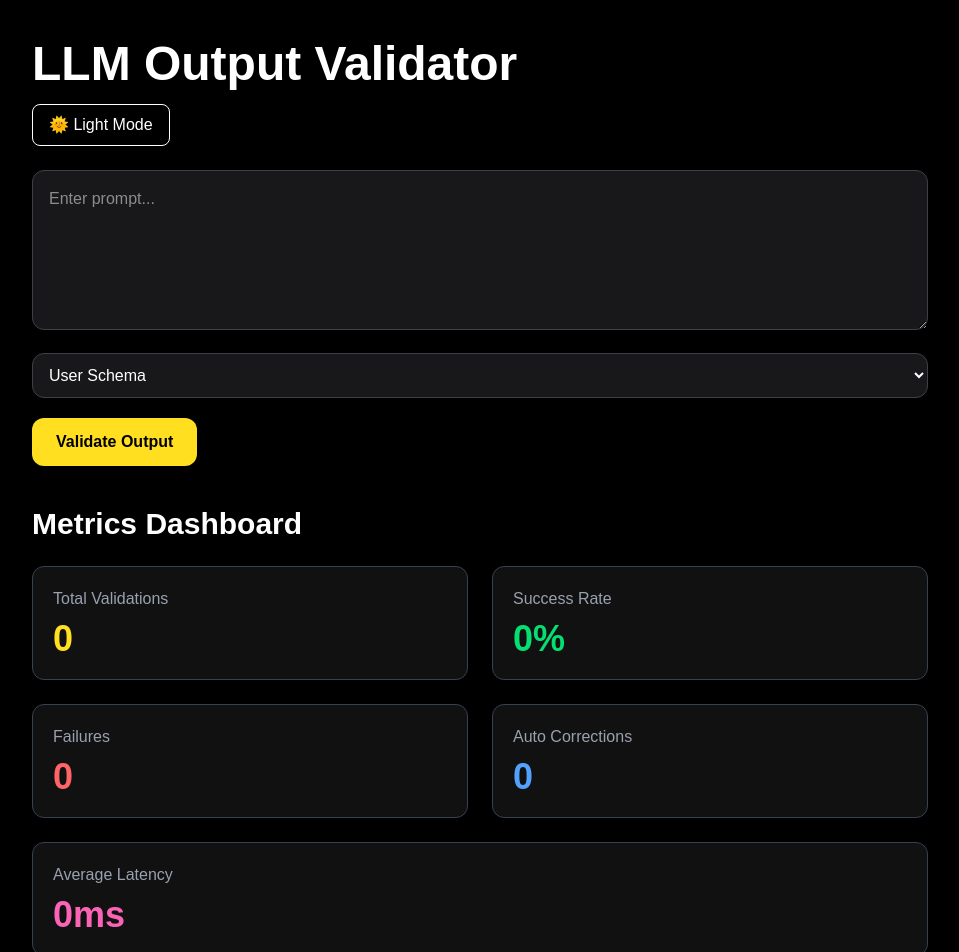
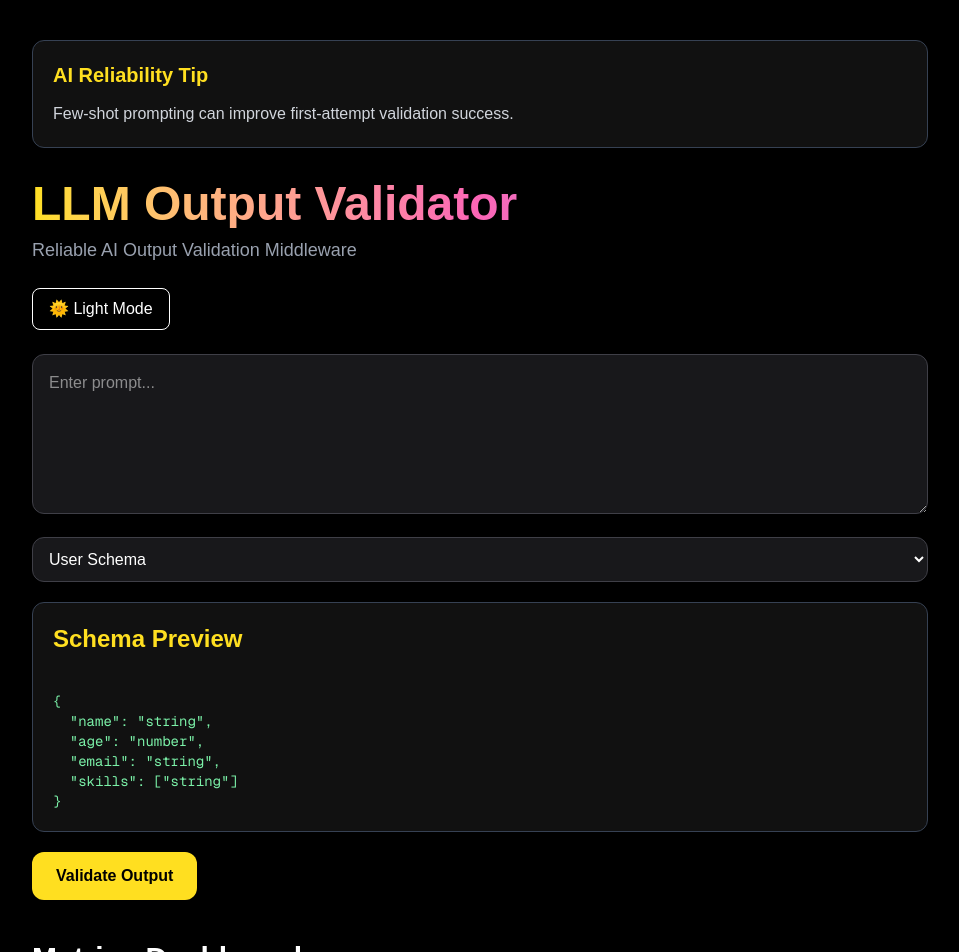
Before and after one commit to juhikrgupta/LLM-Output-Validator, a Next.js app: page / in a window 1280 px wide. Shown: the top 952 px of the page, without its empty margins (160-1119 px from the left). Built offline with nearby package versions, Linux system fonts and the light colour scheme; no server answers; the database is empty.

Commit message:
Added UI polish, schema preview and improved validator UX

```diff
--- a/app/page.tsx
+++ b/app/page.tsx
@@ -40,6 +40,32 @@ export default function Home() {
   const [selectedSchema,
     setSelectedSchema] =
       useState("user");
+
+  const tips = [
+
+  "LLMs often generate invalid JSON when prompts are ambiguous.",
+
+  "Validation middleware prevents malformed AI outputs from breaking applications.",
+
+  "Retry correction improves structured output reliability significantly.",
+
+  "Few-shot prompting can improve first-attempt validation success.",
+
+  "Schema enforcement is critical in production AI systems.",
+
+  "Nested objects and enums are among the hardest outputs for LLMs to generate correctly.",
+];
+
+const [randomTip] =
+  useState(
+
+    tips[
+      Math.floor(
+        Math.random() *
+        tips.length
+      )
+    ]
+  );
 
   useEffect(() => {
 
@@ -166,9 +192,31 @@ export default function Home() {
 
       <div className="max-w-4xl mx-auto">
 
-        <h1 className="text-5xl font-bold mb-4">
-          LLM Output Validator
-        </h1>
+      <div className="mb-8 bg-[#111] border border-gray-700 rounded-xl p-5 shadow-lg">
+
+  <h2 className="text-xl font-bold text-yellow-300 mb-3">
+    AI Reliability Tip
+  </h2>
+
+  <p className="text-gray-300 leading-relaxed">
+
+    {randomTip}
+
+  </p>
+
+</div>
+
+        <h1 className="text-5xl font-extrabold mb-2 bg-gradient-to-r from-yellow-300 via-pink-400 to-blue-400 bg-clip-text text-transparent">
+
+  LLM Output Validator
+
+</h1>
+
+<p className="text-gray-400 mb-6 text-lg">
+
+  Reliable AI Output Validation Middleware
+
+</p>
 
         <div className="mb-6">
           <ThemeToggle />
@@ -205,6 +253,45 @@ export default function Home() {
           </option>
 
         </select>
+        <div className="mt-5 bg-[#111] border border-gray-700 rounded-xl p-5 hover:scale-105 hover:shadow-2xl transition duration-300">
+
+  <h2 className="text-2xl font-bold text-yellow-300 mb-4">
+    Schema Preview
+  </h2>
+
+  <pre className="text-sm text-green-300 overflow-x-auto">
+
+{selectedSchema === "user" && `
+{
+  "name": "string",
+  "age": "number",
+  "email": "string",
+  "skills": ["string"]
+}
+`}
+
+{selectedSchema === "product" && `
+{
+  "productName": "string",
+  "price": "number",
+  "category": "string",
+  "inStock": "boolean"
+}
+`}
+
+{selectedSchema === "employee" && `
+{
+  "name": "string",
+  "age": "number",
+  "department": "string",
+  "salary": "number",
+  "isActive": "boolean"
+}
+`}
+
+  </pre>
+
+</div>
 
         <button
 
@@ -230,7 +317,7 @@ export default function Home() {
 
     <div className="grid grid-cols-1 md:grid-cols-2 gap-6">
 
-      <div className="bg-[#111] border border-gray-700 rounded-xl p-5">
+      <div className="bg-[#111] border border-gray-700 rounded-xl p-5 hover:scale-105 hover:shadow-2xl transition duration-300">
         <p className="text-gray-400">
           Total Validations
         </p>
@@ -240,7 +327,7 @@ export default function Home() {
         </h3>
       </div>
 
-      <div className="bg-[#111] border border-gray-700 rounded-xl p-5">
+      <div className="bg-[#111] border border-gray-700 rounded-xl p-5 hover:scale-105 hover:shadow-2xl transition duration-300">
         <p className="text-gray-400">
           Success Rate
         </p>
@@ -250,7 +337,7 @@ export default function Home() {
         </h3>
       </div>
 
-      <div className="bg-[#111] border border-gray-700 rounded-xl p-5">
+      <div className="bg-[#111] border border-gray-700 rounded-xl p-5 hover:scale-105 hover:shadow-2xl transition duration-300">
         <p className="text-gray-400">
           Failures
         </p>
@@ -260,7 +347,7 @@ export default function Home() {
         </h3>
       </div>
 
-      <div className="bg-[#111] border border-gray-700 rounded-xl p-5">
+      <div className="bg-[#111] border border-gray-700 rounded-xl p-5 hover:scale-105 hover:shadow-2xl transition duration-300">
         <p className="text-gray-400">
           Auto Corrections
         </p>
@@ -270,7 +357,7 @@ export default function Home() {
         </h3>
       </div>
 
-      <div className="bg-[#111] border border-gray-700 rounded-xl p-5 md:col-span-2">
+     <div className="bg-[#111] border border-gray-700 rounded-xl p-5 hover:scale-105 hover:shadow-2xl transition duration-300">
         <p className="text-gray-400">
           Average Latency
         </p>
--- a/components/Loader.tsx
+++ b/components/Loader.tsx
@@ -2,8 +2,22 @@ export default function Loader() {
 
   return (
 
-    <div className="mt-5 text-yellow-300">
-      Validating...
+    <div className="mt-6 flex items-center gap-3 text-yellow-300 font-semibold text-lg">
+
+      <div className="flex gap-1">
+
+        <div className="w-3 h-3 bg-yellow-300 rounded-full animate-bounce"></div>
+
+        <div className="w-3 h-3 bg-yellow-300 rounded-full animate-bounce delay-150"></div>
+
+        <div className="w-3 h-3 bg-yellow-300 rounded-full animate-bounce delay-300"></div>
+
+      </div>
+
+      <span className="animate-pulse">
+        Validating AI Output...
+      </span>
+
     </div>
   );
 }
--- a/components/ResponseCard.tsx
+++ b/components/ResponseCard.tsx
@@ -1,3 +1,5 @@
+"use client";
+
 type Props = {
   data: any;
 };
@@ -6,17 +8,46 @@ export default function ResponseCard({
   data,
 }: Props) {
 
+  async function handleCopy() {
+
+    const textToCopy =
+      JSON.stringify(
+        data.data ||
+        data.errors ||
+        data.message,
+        null,
+        2
+      );
+
+    await navigator.clipboard.writeText(
+      textToCopy
+    );
+  }
+
   return (
 
     <div className="mt-6">
 
       {data?.success ? (
 
-        <div className="bg-green-950 border border-green-500 rounded-xl p-5">
+        <div className="bg-green-950 border border-green-500 rounded-xl p-5 shadow-lg">
 
-          <h2 className="text-green-400 text-2xl font-bold mb-4">
-            ✅ Valid Output
-          </h2>
+          <div className="flex items-center justify-between mb-4">
+
+            <h2 className="text-green-400 text-2xl font-bold">
+              ✅ Valid Output
+            </h2>
+
+            <button
+
+              onClick={handleCopy}
+
+              className="bg-green-500 hover:bg-green-600 transition px-4 py-2 rounded-lg text-black font-semibold text-sm"
+            >
+              Copy JSON
+            </button>
+
+          </div>
 
           <div className="space-y-2 mb-5 text-sm">
 
@@ -46,7 +77,7 @@ export default function ResponseCard({
 
           </div>
 
-          <pre className="bg-black p-4 rounded-lg overflow-auto text-sm text-green-300">
+          <pre className="bg-black p-4 rounded-lg overflow-auto text-sm text-green-300 border border-green-800">
 
             {JSON.stringify(
               data.data,
@@ -60,11 +91,24 @@ export default function ResponseCard({
 
       ) : (
 
-        <div className="bg-red-950 border border-red-500 rounded-xl p-5">
+        <div className="bg-red-950 border border-red-500 rounded-xl p-5 shadow-lg">
 
-          <h2 className="text-red-400 text-2xl font-bold mb-4">
-            ❌ Validation Error
-          </h2>
+          <div className="flex items-center justify-between mb-4">
+
+            <h2 className="text-red-400 text-2xl font-bold">
+              ❌ Validation Error
+            </h2>
+
+            <button
+
+              onClick={handleCopy}
+
+              className="bg-red-500 hover:bg-red-600 transition px-4 py-2 rounded-lg text-white font-semibold text-sm"
+            >
+              Copy Error
+            </button>
+
+          </div>
 
           <div className="space-y-2 mb-5 text-sm">
 
@@ -94,7 +138,7 @@ export default function ResponseCard({
 
           </div>
 
-          <pre className="bg-black p-4 rounded-lg overflow-auto text-sm text-red-300">
+          <pre className="bg-black p-4 rounded-lg overflow-auto text-sm text-red-300 border border-red-800">
 
             {JSON.stringify(
               data.errors ||
```
